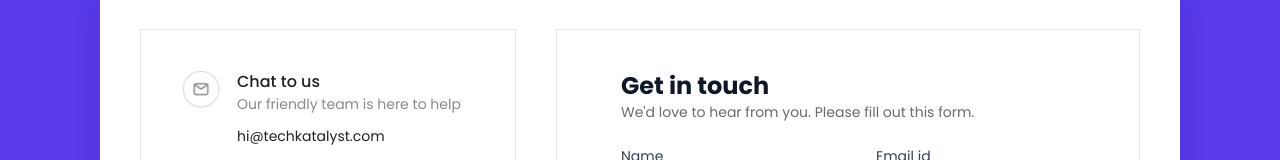
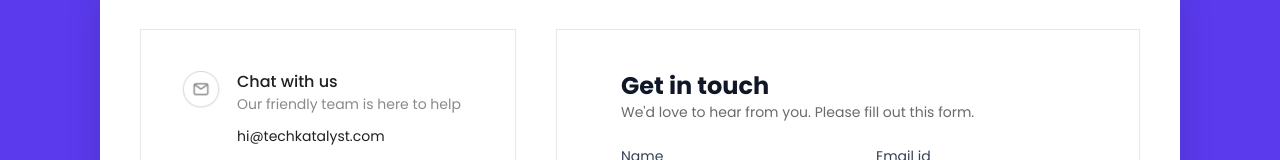
Before and after one commit to sahilduatechkat/techcat, a Next.js app: page /contact-us in a window 1280 px wide. Shown: the part 461-621 px from the top of the page. Built offline with nearby package versions, Linux system fonts and the light colour scheme.

Commit message:
Update page.tsx
fixed a copy

```diff
--- a/app/contact-us/page.tsx
+++ b/app/contact-us/page.tsx
@@ -20,7 +20,7 @@ export default function ContactUsPage() {
             <div className='bg-white p-6 lg:p-10 col-span-2 flex flex-col justify-between border border-[#E7E7E7]'>
                 <div>
                     <ContactBulletPoint className="mb-10" imageSrc="/images/message-us.png">
-                        <p className='text-[#212121] font-medium'>Chat to us</p>
+                        <p className='text-[#212121] font-medium'>Chat with us</p>
                         <p className='text-[#8A8A8A] text-sm'>Our friendly team is here to help</p>
                         <p className='mt-3 text-sm text-[#212121]'>
                             hi@techkatalyst.com
```
